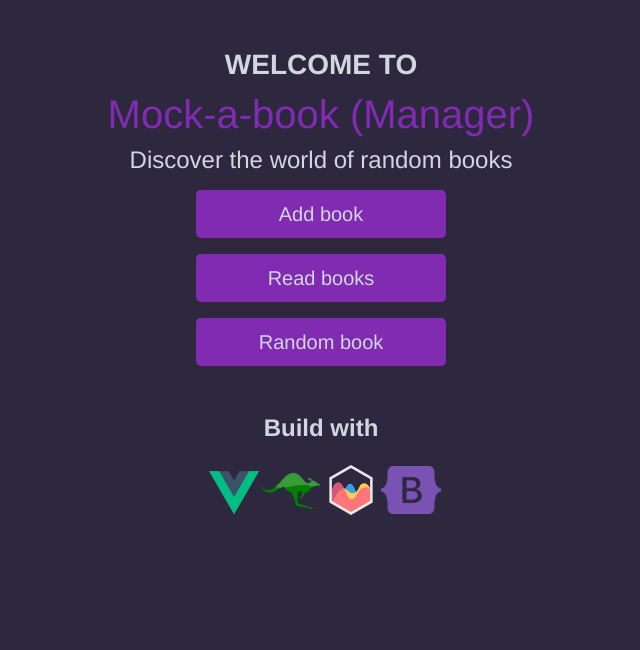
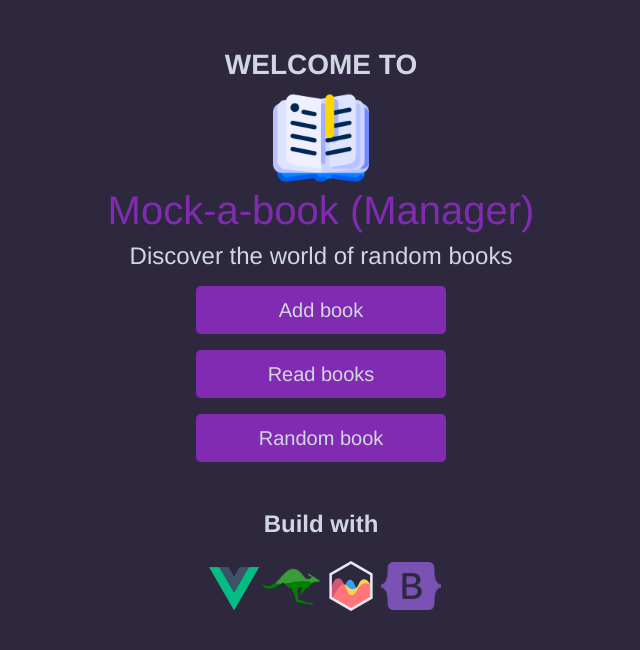
Before and after one commit to trybo/Mock-a-book-Manager, a Vue app: page /Book in a window 1280 px wide. Shown: the top 650 px of the page, without its empty margins (319-959 px from the left). Built offline with nearby package versions, Linux system fonts and the light colour scheme.

Commit message:
Added logo to Home

```diff
--- a/src/views/Home.vue
+++ b/src/views/Home.vue
@@ -1,7 +1,9 @@
 <template>
   <div class="container text-center">
     <h3 class="text-uppercase font-weight-bold pt-5">Welcome to</h3>
-    <router-link to="/"><h1 >Mock-a-book (Manager)</h1></router-link>
+    <router-link to="/">
+    <img src="../assets/logo.png" width="96" />
+    <h1>Mock-a-book (Manager)</h1></router-link>
     <h4 class="font-weight-light">Discover the world of random books</h4>
     <HomeNavbar />
     <HomeFooter />
--- a/src/views/ReadBooks.vue
+++ b/src/views/ReadBooks.vue
@@ -46,8 +46,8 @@
 export default {
   data() {
     return {
-      api: "https://my.api.mockaroo.com",
-      api_key: "881c9e40",
+      // api: "https://my.api.mockaroo.com",
+      // api_key: "881c9e40",
       results: [],
       results_keys: [],
       clicked_result: [],
```
Also changed, not shown: src/assets/logo.png, 1 other file (tests, documents, lock files or other folders).
